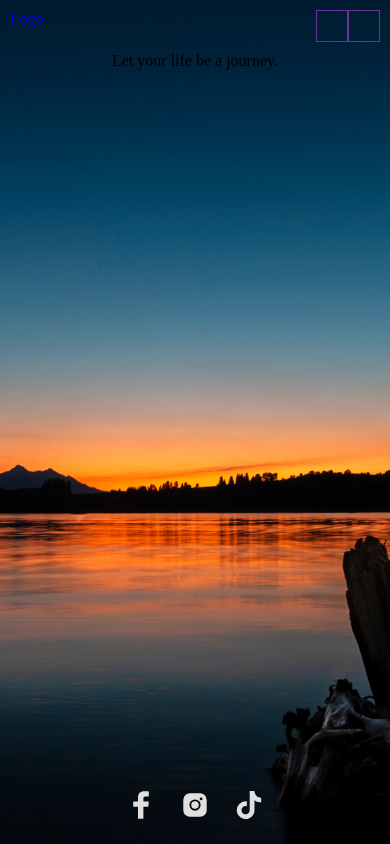
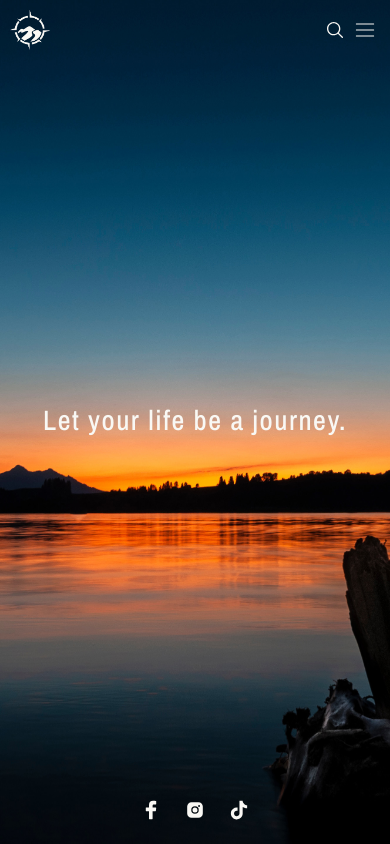
Before and after one commit to IU-Webprogrammierung/web-programmierung-TobiasHuppertz, a plain HTML site: page index.html in a window 390 px wide. Drawn offline with nearby package versions, Linux system fonts and the light colour scheme.

Commit message:
Cleaned css; added Logos; updated index.html

```diff
--- a/index.html
+++ b/index.html
@@ -10,19 +10,27 @@
 <body class="bodyhome">
     <header>
         <nav class="nav_top">
-            <a class="logo" href="index.html">Logo</a>
+            <a class="logo" href="index.html"></a>
             <ul>
-                <li><a id="menu_header" href="aboutme.html">Über mich</a></li>
-                <li><a id="menu_header" href="discover.html">Entdecke</a></li>
-                <li><a id="menu_header" href="guides.html">Guides</a></li>
+                <li><a class="menu_header" href="aboutme.html">Über mich</a></li>
+                <li><a class="menu_header" href="discover.html">Entdecke</a></li>
+                <li><a class="menu_header" href="guides.html">Guides</a></li>
             </ul>
             <div class="icon-wrapper">
-                <div class="search"></div>
-                <div class="hamburger_menu"></div>
+                <div class="search">
+                    <svg xmlns="http://www.w3.org/2000/svg" class="search_svg" width="90" height="90" viewBox="0 0 30 30">
+                        <path d="M 13 3 C 7.4889971 3 3 7.4889971 3 13 C 3 18.511003 7.4889971 23 13 23 C 15.396508 23 17.597385 22.148986 19.322266 20.736328 L 25.292969 26.707031 A 1.0001 1.0001 0 1 0 26.707031 25.292969 L 20.736328 19.322266 C 22.148986 17.597385 23 15.396508 23 13 C 23 7.4889971 18.511003 3 13 3 z M 13 5 C 17.430123 5 21 8.5698774 21 13 C 21 17.430123 17.430123 21 13 21 C 8.5698774 21 5 17.430123 5 13 C 5 8.5698774 8.5698774 5 13 5 z"></path>
+                    </svg>
+                </div>
+                <div class="hamburger_menu">
+                    <svg xmlns="http://www.w3.org/2000/svg" class="hamburger_svg" viewBox="0 0 50 50" width="100px" height="100px">
+                        <path d="M 3 9 A 1.0001 1.0001 0 1 0 3 11 L 47 11 A 1.0001 1.0001 0 1 0 47 9 L 3 9 z M 3 24 A 1.0001 1.0001 0 1 0 3 26 L 47 26 A 1.0001 1.0001 0 1 0 47 24 L 3 24 z M 3 39 A 1.0001 1.0001 0 1 0 3 41 L 47 41 A 1.0001 1.0001 0 1 0 47 39 L 3 39 z"/>
+                    </svg>
+                </div>
             </div>
         </nav>
     </header>
-    <main>
+    <main class="mainhome">
         <div class="splash_font">Let your life be a journey.</div>
     </main>
     <footer class="footerhome">
@@ -37,14 +45,14 @@
                 </li>
                 <li>
                     <a href="https://instagram.com" class="social-icon" target="_blank">
-                        <svg class="social-svg" width="800px" height="800px" viewBox="0 0 256 256" id="Flat" xmlns="http://www.w3.org/2000/svg">
+                        <svg class="social-svg" width="800px" height="800px" viewBox="0 0 256 256" xmlns="http://www.w3.org/2000/svg">
                             <path d="M160,128a32,32,0,1,1-32-32A32.03667,32.03667,0,0,1,160,128Zm68-44v88a56.06353,56.06353,0,0,1-56,56H84a56.06353,56.06353,0,0,1-56-56V84A56.06353,56.06353,0,0,1,84,28h88A56.06353,56.06353,0,0,1,228,84Zm-52,44a48,48,0,1,0-48,48A48.05436,48.05436,0,0,0,176,128Zm16-52a12,12,0,1,0-12,12A12,12,0,0,0,192,76Z"/>
-                          </svg>
+                        </svg>
                     </a>
                 </li>
                 <li>
                     <a href="https://tiktok.com" class="social-icon" target="_blank">
-                        <svg class="social-svg" width="800px" height="800px" viewBox="0 0 512 512" id="icons" xmlns="http://www.w3.org/2000/svg">
+                        <svg class="social-svg" width="800px" height="800px" viewBox="0 0 512 512" xmlns="http://www.w3.org/2000/svg">
                             <path d="M412.19,118.66a109.27,109.27,0,0,1-9.45-5.5,132.87,132.87,0,0,1-24.27-20.62c-18.1-20.71-24.86-41.72-27.35-56.43h.1C349.14,23.9,350,16,350.13,16H267.69V334.78c0,4.28,0,8.51-.18,12.69,0,.52-.05,1-.08,1.56,0,.23,0,.47-.05.71,0,.06,0,.12,0,.18a70,70,0,0,1-35.22,55.56,68.8,68.8,0,0,1-34.11,9c-38.41,0-69.54-31.32-69.54-70s31.13-70,69.54-70a68.9,68.9,0,0,1,21.41,3.39l.1-83.94a153.14,153.14,0,0,0-118,34.52,161.79,161.79,0,0,0-35.3,43.53c-3.48,6-16.61,30.11-18.2,69.24-1,22.21,5.67,45.22,8.85,54.73v.2c2,5.6,9.75,24.71,22.38,40.82A167.53,167.53,0,0,0,115,470.66v-.2l.2.2C155.11,497.78,199.36,496,199.36,496c7.66-.31,33.32,0,62.46-13.81,32.32-15.31,50.72-38.12,50.72-38.12a158.46,158.46,0,0,0,27.64-45.93c7.46-19.61,9.95-43.13,9.95-52.53V176.49c1,.6,14.32,9.41,14.32,9.41s19.19,12.3,49.13,20.31c21.48,5.7,50.42,6.9,50.42,6.9V131.27C453.86,132.37,433.27,129.17,412.19,118.66Z"/>
                         </svg>
                     </a>
--- a/styles/layout.css
+++ b/styles/layout.css
@@ -3,69 +3,22 @@ body {
     height: 100vh;
     margin: 0;
     padding: 0;
+    display: flex;
+    flex-direction: column;
 }
 
-main {
+main.mainhome {
+    display: flex;
     flex: 1;
-    display: flex;
     justify-content: center;
     align-items: center;
 }
 
-/* Mobile Layout */
-
-@media screen and (max-width: 600px) {
-
-    body.bodyhome{
+body.bodyhome {
     background-image: url("/img/bg_mobile.jpg");
-        background-size: 100% 100%;;
+    background-size: 100% 100%;
     background-repeat: no-repeat;
-        margin: 0;
-        padding: 0;
 }
-
-    /* Navigation-Bar */
-    /* ############## */
-
-    .nav_top {
-        padding: 10px;
-        margin: 0;
-        overflow: hidden;
-        display: flex;
-        justify-content: space-between;
-    }
-
-    .nav_top ul{
-        margin: 0;
-        padding: 0;
-        justify-content: center;
-        border: 1px red solid;
-        display: none;
-    }
-
-    .nav_top .icon-wrapper {
-        display: flex;
-        justify-content: flex-end;
-    }
-
-    .search {
-        background: transparent url("/img/Search.svg") no-repeat 13px;
-        border: 1px rebeccapurple solid;
-        width: 30px;
-        height: 30px;
-    }
-
-    .hamburger_menu {
-        background-image:url("img/sys/hamburger.png");
-        border: 1px rebeccapurple solid;
-        width: 30px;
-        height: 30px;
-    }
-
-
-}
-
-/* Desktop Layout */
 
 @media screen and (min-width: 600px) {
 
@@ -76,6 +29,9 @@ main {
         margin: 0;
         padding: 0;
     }
+}
+
+/* ## Top-Navigation ## */
 
 .nav_top {
     padding: 10px;
@@ -83,28 +39,99 @@ main {
     overflow: hidden;
     display: flex;
     justify-content: space-between;
+    align-items: center;
 }
+
+a.logo {
+    display: inline-block;
+    background: url("/img/sys/logo_white.png") no-repeat center;
+    background-size: 40px 40px;
+    width: 40px;
+    height: 40px;
+}
+
+.nav_top ul{
+    display: none;
+}
+
+/* Einblenden des Desktop-Menüs */
+@media screen and (min-width: 600px) {
 
     .nav_top ul{
         margin: 0;
         padding: 0;
         justify-content: center;
+        align-items: center;
+        display: inline;
     }
+
     .nav_top ul li {
         display: inline-block;
         list-style-type: none;
         padding: 0 15px;
     }
+}
+
+a.menu_header {
+    position: relative;
+    text-decoration: none;
+}
+
+a.menu_header::after {
+    content: '';
+    position: absolute;
+    left: 0;
+    right: 0;
+    bottom: -2px;
+    height: 2px;
+    background-color: currentColor;
+    transform: scaleX(0);
+    transition: transform 0.3s ease;
+}
+
+a.menu_header:hover::after {
+    transform: scaleX(1);
+}
+
+.nav_top .icon-wrapper {
+    display: flex;
+    justify-content: flex-end;
+}
 
 .search {
-        background: transparent url("/img/Search.svg") no-repeat 13px;
-        border: 1px rebeccapurple solid;
-        width: 30px;
-        height: 30px;
+    margin: 0 5px;
+    display: flex;
+    align-items: center;
+}
+
+.search_svg {
+    width: 20px;
+    height: 20px;
+    fill: #F9F8F4;
+}
+
+.hamburger_menu {
+    margin: 0 5px;
+    display: flex;
+    align-items: center;
+}
+
+.hamburger_svg {
+    width: 20px;
+    height: 20px;
+    fill: #F9F8F4;
+}
+
+@media screen and (min-width: 600px) {
+
+    .hamburger_menu {
+        display: none;
     }
 }
 
-/* Footer */
+/* ## Top-Navigation Ende ## */
+
+/* ## Footer ## */
 
 footer.footerhome {
     width: 100%;
@@ -112,7 +139,7 @@ footer.footerhome {
     justify-content: flex-end;
     align-items: center;
     padding: 20px 0;
-    position: fixed;
+    position: relative;
     bottom: 0;
     }
 
@@ -139,7 +166,9 @@ footer.footerhome {
 }
 
 .social-svg {
-        width: 30px;
-        height: 30px;
-        fill: #DFDFDF;
+    width: 20px;
+    height: 20px;
+    fill: #F9F8F4;
 }
+
+/* ## Footer Ende ## */
--- a/styles/typography.css
+++ b/styles/typography.css
@@ -0,0 +1,30 @@
+/* Import Fonts */
+@import url('https://fonts.googleapis.com/css2?family=Work+Sans:ital,wght@0,100..900;1,100..900&display=swap');
+@import url('https://fonts.googleapis.com/css2?family=Archivo+Narrow:ital,wght@0,400..700;1,400..700&family=Space+Mono:ital,wght@0,400;0,700;1,400;1,700&family=Work+Sans:ital,wght@0,100..900;1,100..900&display=swap');
+
+
+/* Farb Variablen */
+:root {
+    --font-color-home: #F9F8F4;
+}
+
+.splash_font {
+    font-family: "Archivo Narrow", sans-serif;
+    font-optical-sizing: auto;
+    font-weight: 500;
+    font-style: normal;
+    font-size: 28px;
+    letter-spacing: 1.5px;
+    text-align: center;
+    color: var(--font-color-home);
+}
+
+.menu_header {
+    font-family: "Work Sans", sans-serif;
+    font-optical-sizing: auto;
+    font-weight: 400;
+    font-style: normal;
+    font-size: 14px;
+    letter-spacing: 1.1px;
+    color: var(--font-color-home);
+}
```
Also changed, not shown: aboutme.html (+1 -1 lines), img/sys/hamburger.png (deleted), img/sys/logo.svg (added), img/sys/logo_white.png (added), img/sys/search.svg. Lines whose indentation alone changed are shown as unchanged.
